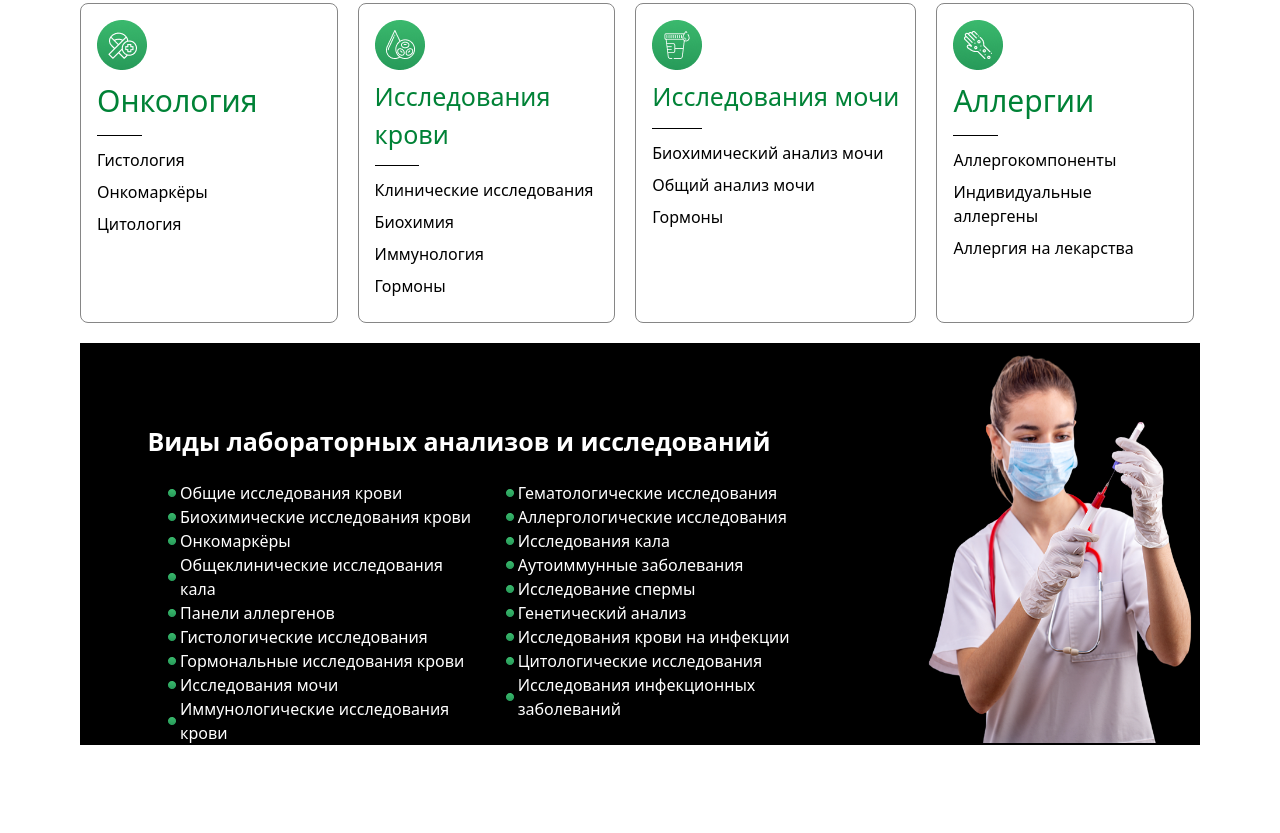
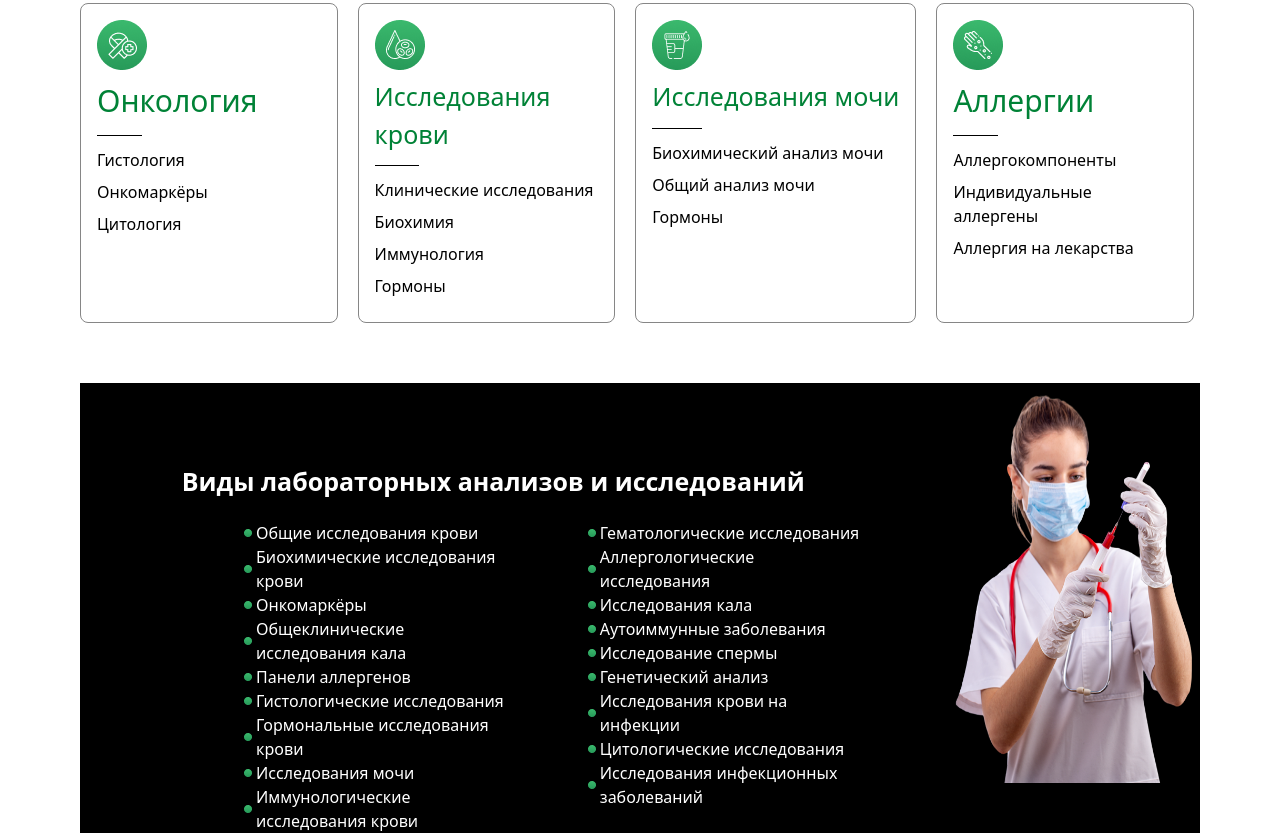
Before and after one commit to muhammadzoirov40-crypto/taiving-3, a website: page intex.html in a window 1280 px wide. Shown: the part 1034-1867 px from the top of the page. Before the commit the page ends 1779 px from the top, so only its background shows below. Drawn offline with Linux system fonts and the light colour scheme.

Commit message:
fix index.html

```diff
--- a/intex.html
+++ b/intex.html
@@ -142,11 +142,11 @@
             </div>
 
         </section>
-        <section class="lg:flex bg-black text-white gap-20">
+        <section class="lg:flex bg-black text-white gap-10 mt-10">
             <div class="bg-black text-white">
-                <h1 class="lg:text-center text-[25px] font-bold lg:mt-20 my-5">Виды лабораторных анализов и исследований</h1>
-                <div class="lg:flex pl-15">
-                    <div class=" mx-6">
+                <h1 class=" text-center text-[25px] font-bold lg:mt-20 my-5">Виды лабораторных анализов и исследований</h1>
+                <div class="lg:flex lg:pl-10  pl-1">
+                    <div class=" mx-6 lg:mx-10 lg:pl-20">
                         <div class="flex items-center">
                             <img src="./img/Ellipse 182.png" alt="" class="m-1">
                             <h1 class="mu-3">Общие исследования крови</h1>
@@ -185,7 +185,7 @@
                         </div>
                     </div>
 
-                    <div class="">
+                    <div class="mx-6 lg:mx-10">
                         <div class="flex items-center">
                             <img src="./img/Ellipse 182.png" alt="" class="m-1">
                             <h1 class="mu-3"> Гематологические исследования</h1>
@@ -225,7 +225,7 @@
                     </div>
                 </div>
             </div>
-            <div class="">
+            <div class="hidden lg:flex">
                 <img src="./img/woman-nurse-or-doctor-2021-08-27-13-41-17-utc-PhotoRoom 1.png" alt="" class=" w-[100%] h-100">
             </div>
         </section>
```
Also changed, not shown: src/output.css.
